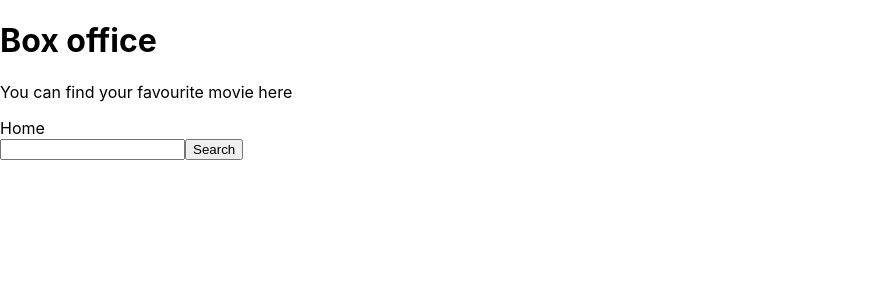
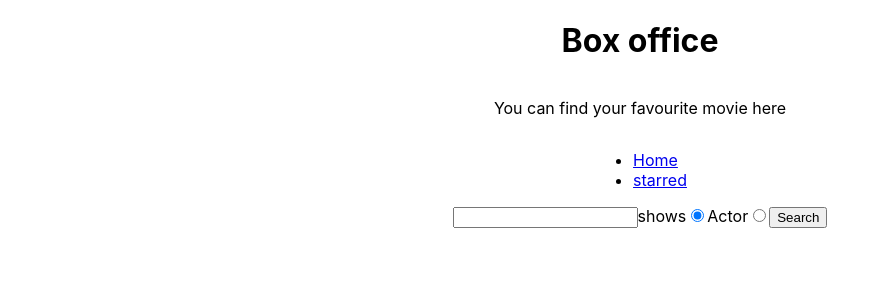
Before and after one commit to rajnibhatt/Box-Offiice-game, a React (Create React App) app: page / in a window 1280 px wide. Shown: the top 300 px of the page, without its empty margins (0-890 px from the left). Built offline with nearby package versions, Linux system fonts and the light colour scheme.

Commit message:
added shows and actor

```diff
--- a/src/Api/Tvmaze.js
+++ b/src/Api/Tvmaze.js
@@ -5,3 +5,4 @@ const apiGet = async (queryString)=>{
     return body;
 };
 export const searchForShows = (query) => apiGet(`search/shows?q=${query}`);
+export const searchForPeople = (query) => apiGet(`search/people?q=${query}`);
--- a/src/App.css
+++ b/src/App.css
@@ -36,3 +36,9 @@
     transform: rotate(360deg);
   }
 }
+.container{
+  display: flex;
+  justify-content: center;
+  align-items: center;
+  flex-direction: column;
+}
--- a/src/App.jsx
+++ b/src/App.jsx
@@ -2,6 +2,7 @@ import { BrowserRouter,Routes,Route } from 'react-router-dom';
 import Home from './Pages/Home';
 import Started from './Pages/Stared';
 import MainLayout from './Component/MainLayout';
+import './App.css';
 
 function App() {
    return(
--- a/src/Component/AppTitle.jsx
+++ b/src/Component/AppTitle.jsx
@@ -4,7 +4,7 @@ export default function AppTitle(props){
         subTitle ="You can find your favourite movie here"}
         = props;
     return(
-<div>
+<div className="container">
     <h1>{title}</h1>
     <p>{subTitle}</p>
 </div>
--- a/src/Component/MainLayout.jsx
+++ b/src/Component/MainLayout.jsx
@@ -1,15 +1,15 @@
 import {Outlet} from "react-router-dom";
 import Navs from "./Navs";
 import AppTitle from "./AppTitle";
+
  const MainLayout = ()=>{
-    return(
-       <div>
+    return <div>
         <AppTitle/>
         <Navs/>
         <Outlet/>
        </div>
 
 
-    );
+
 };
 export default MainLayout;
--- a/src/Component/Navs.jsx
+++ b/src/Component/Navs.jsx
@@ -1,6 +1,24 @@
+import { Link } from "react-router-dom";
+const Links = [
+    {
+text: "Home",
+to: "/",
+    },
+    {
+text: "starred",
+to:"/starred"
+    }
+]
 const Navs = () =>{
-    return <div>
-Home
+    return ( <div className="container">
+<ul>{Links.map((item)=>(
+     <li key={item.to}>
+        <Link to={item.to}>{item.text}</Link>
+     </li>
+
+))}
+</ul>
     </div>
+    );
 }
 export default Navs;
--- a/src/Pages/Home.jsx
+++ b/src/Pages/Home.jsx
@@ -1,50 +1,78 @@
 import { useState } from "react";
-import {searchForShows} from "./../Api/Tvmaze";
-
+import {searchForShows,searchForPeople} from "./../Api/Tvmaze";
 const Home = ()=>{
    const [searchStr,setsearchStr] =  useState("");
    const [apiData,setApiData] = useState([]);
    const [apiDataError,setApiDataError] = useState(null);
-   console.log(searchStr);
+   const [searchOption,setSearchOption] = useState('shows');
+
+   console.log(searchOption);
 
    const onSearchInputChange = (ev)=>{
     setsearchStr(ev.target.value);
    };
 
+   const onRadioChange  = ev =>{
+    setSearchOption(ev.target.value);
+   }
 
    const onSearch = async (ev)=>{
     ev.preventDefault();
     try{
-        setApiDataError(null);
-    const result = await searchForShows(searchStr);
-    setApiData(result);
+    setApiDataError(null);
+    if(searchOption === 'shows'){
+        const result = await searchForShows(searchStr);
+        console.log(`result- ${result}`);
+        setApiData(result);
+    }else{
+        const result = await searchForPeople(searchStr);
+        console.log(`result- ${result}`);
+        setApiData(result);
+    }
+
 }catch(Error){
     setApiDataError(Error);
 }
 
-   }
+   };
 
 
    const renderApiData = () =>{
     if(apiDataError){
         return <div>Error occured:{apiDataError.message}</div>;
     }
-    if(apiData){
-        return apiData.map((data)=>(
-         <div key={data.show.id}>{data.show.name}</div>
-
-        ));
+    if(apiData.length){
+        console.log(apiData);
+        return apiData[0].show
+        ? apiData.map(data =><div key={data.show.id}>{data.show.name}</div>  )
+        : apiData.map(data =><div key={data.person.id}>{data.person.name}</div>
+         );
     }
     return null;
         };
 
     return (
-    <div>
+    <div className="container">
        <form onSubmit={onSearch}>
        <input type="text" value={searchStr} onChange={onSearchInputChange}></input>
-        <button type="submit">Search </button>
+                <label>
+                 shows
+                <input type="radio" name="search-option" value = "shows"
+                checked = {searchOption === 'shows'}
+                onChange={onRadioChange} >
+                </input>
+                </label>
+
+                <label>
+                Actor
+                <input type="radio" name="search-option" value= "Actor"
+                checked = {searchOption === 'Actor'}
+                onChange={onRadioChange}>
+                </input>
+                </label>
+    <button type="submit">Search </button>
        </form>
-    <div>{renderApiData()}</div>
+       <div>{renderApiData()}</div>
     </div>
     );
 };
--- a/src/Pages/Stared.jsx
+++ b/src/Pages/Stared.jsx
@@ -1,6 +1,6 @@
 const Started = ()=>{
-    return(
-        <h3>Stared </h3>
-    );
+
+    return <div>Stared </div>
+
 }
 export default Started;
```
